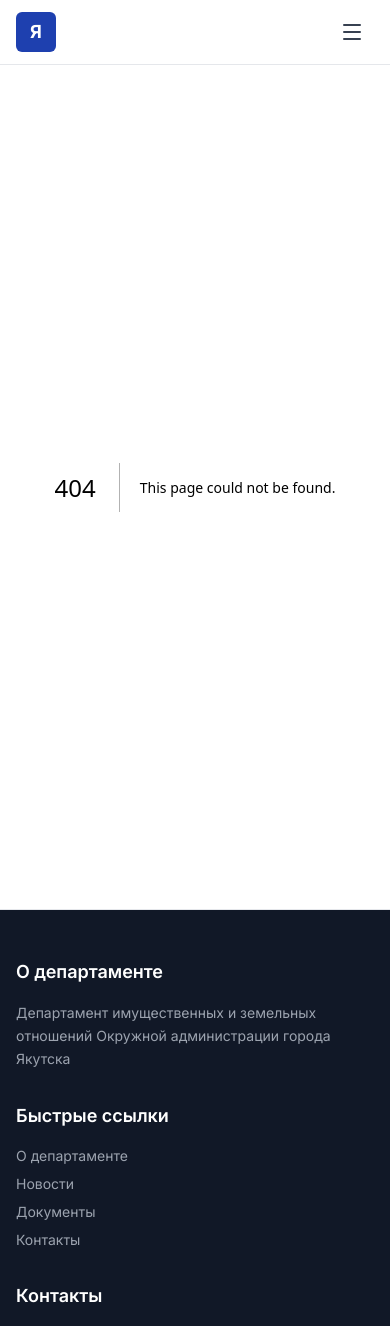
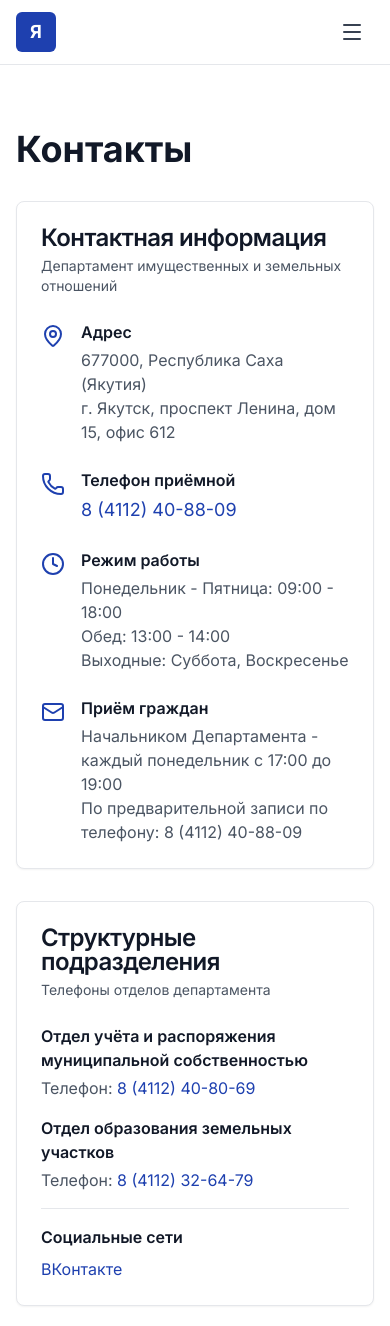
Before and after one commit to KapaSique/yakutsk-city, a Next.js app: page /contacts in a window 390 px wide. Before the commit this address had no page. Shown: the top 1326 px of the page. Built offline with nearby package versions, Linux system fonts and the light colour scheme.

Commit message:
Add contacts page
- Contact information with icons
- Department phone numbers
- Working hours
- Map placeholder
- Accessible: semantic HTML, proper ARIA labels
- Responsive layout

```diff
--- /dev/null
+++ b/app/contacts/page.tsx
@@ -0,0 +1,126 @@
+import { Card, CardContent, CardDescription, CardHeader, CardTitle } from "@/components/ui/card";
+import { Mail, MapPin, Phone, Clock } from "lucide-react";
+
+export default function ContactsPage() {
+  return (
+    <div className="py-16">
+      <div className="container mx-auto px-4">
+        <h1 className="text-4xl font-bold text-gray-900 mb-8">Контакты</h1>
+
+        <div className="grid grid-cols-1 lg:grid-cols-2 gap-8 mb-12">
+          {/* Contact Information */}
+          <Card>
+            <CardHeader>
+              <CardTitle>Контактная информация</CardTitle>
+              <CardDescription>
+                Департамент имущественных и земельных отношений
+              </CardDescription>
+            </CardHeader>
+            <CardContent className="space-y-6">
+              <div className="flex items-start gap-4">
+                <MapPin className="h-6 w-6 text-primary flex-shrink-0 mt-1" aria-hidden="true" />
+                <div>
+                  <h3 className="font-semibold mb-1">Адрес</h3>
+                  <p className="text-gray-600">
+                    677000, Республика Саха (Якутия)<br />
+                    г. Якутск, проспект Ленина, дом 15, офис 612
+                  </p>
+                </div>
+              </div>
+
+              <div className="flex items-start gap-4">
+                <Phone className="h-6 w-6 text-primary flex-shrink-0 mt-1" aria-hidden="true" />
+                <div>
+                  <h3 className="font-semibold mb-1">Телефон приёмной</h3>
+                  <a
+                    href="tel:+74112408809"
+                    className="text-primary hover:underline text-lg"
+                  >
+                    8 (4112) 40-88-09
+                  </a>
+                </div>
+              </div>
+
+              <div className="flex items-start gap-4">
+                <Clock className="h-6 w-6 text-primary flex-shrink-0 mt-1" aria-hidden="true" />
+                <div>
+                  <h3 className="font-semibold mb-1">Режим работы</h3>
+                  <p className="text-gray-600">
+                    Понедельник - Пятница: 09:00 - 18:00<br />
+                    Обед: 13:00 - 14:00<br />
+                    Выходные: Суббота, Воскресенье
+                  </p>
+                </div>
+              </div>
+
+              <div className="flex items-start gap-4">
+                <Mail className="h-6 w-6 text-primary flex-shrink-0 mt-1" aria-hidden="true" />
+                <div>
+                  <h3 className="font-semibold mb-1">Приём граждан</h3>
+                  <p className="text-gray-600">
+                    Начальником Департамента - каждый понедельник с 17:00 до 19:00<br />
+                    По предварительной записи по телефону: 8 (4112) 40-88-09
+                  </p>
+                </div>
+              </div>
+            </CardContent>
+          </Card>
+
+          {/* Departments */}
+          <Card>
+            <CardHeader>
+              <CardTitle>Структурные подразделения</CardTitle>
+              <CardDescription>
+                Телефоны отделов департамента
+              </CardDescription>
+            </CardHeader>
+            <CardContent className="space-y-4">
+              <div>
+                <h3 className="font-semibold mb-1">
+                  Отдел учёта и распоряжения муниципальной собственностью
+                </h3>
+                <p className="text-gray-600">
+                  Телефон: <a href="tel:+74112408069" className="text-primary hover:underline">8 (4112) 40-80-69</a>
+                </p>
+              </div>
+
+              <div>
+                <h3 className="font-semibold mb-1">
+                  Отдел образования земельных участков
+                </h3>
+                <p className="text-gray-600">
+                  Телефон: <a href="tel:+74112326479" className="text-primary hover:underline">8 (4112) 32-64-79</a>
+                </p>
+              </div>
+
+              <div className="pt-4 border-t border-gray-200">
+                <h3 className="font-semibold mb-2">Социальные сети</h3>
+                <a
+                  href="https://vk.com/dizo_ykt"
+                  target="_blank"
+                  rel="noopener noreferrer"
+                  className="text-primary hover:underline inline-flex items-center gap-2"
+                >
+                  ВКонтакте
+                  <span className="sr-only">(откроется в новом окне)</span>
+                </a>
+              </div>
+            </CardContent>
+          </Card>
+        </div>
+
+        {/* Map placeholder */}
+        <Card>
+          <CardHeader>
+            <CardTitle>Расположение на карте</CardTitle>
+          </CardHeader>
+          <CardContent>
+            <div className="aspect-video bg-gray-100 rounded-lg flex items-center justify-center">
+              <p className="text-gray-500">Карта будет добавлена позже</p>
+            </div>
+          </CardContent>
+        </Card>
+      </div>
+    </div>
+  );
+}
```
